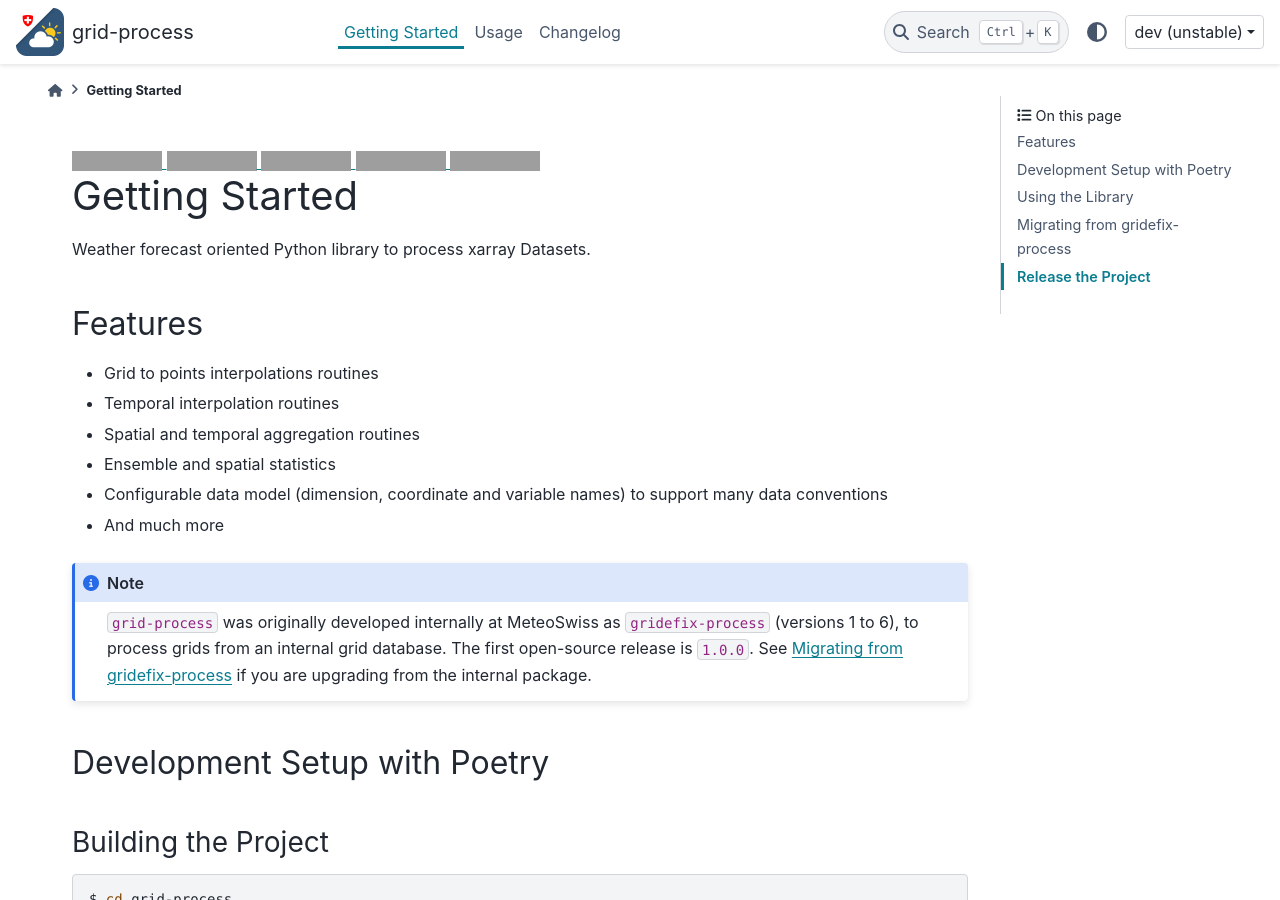
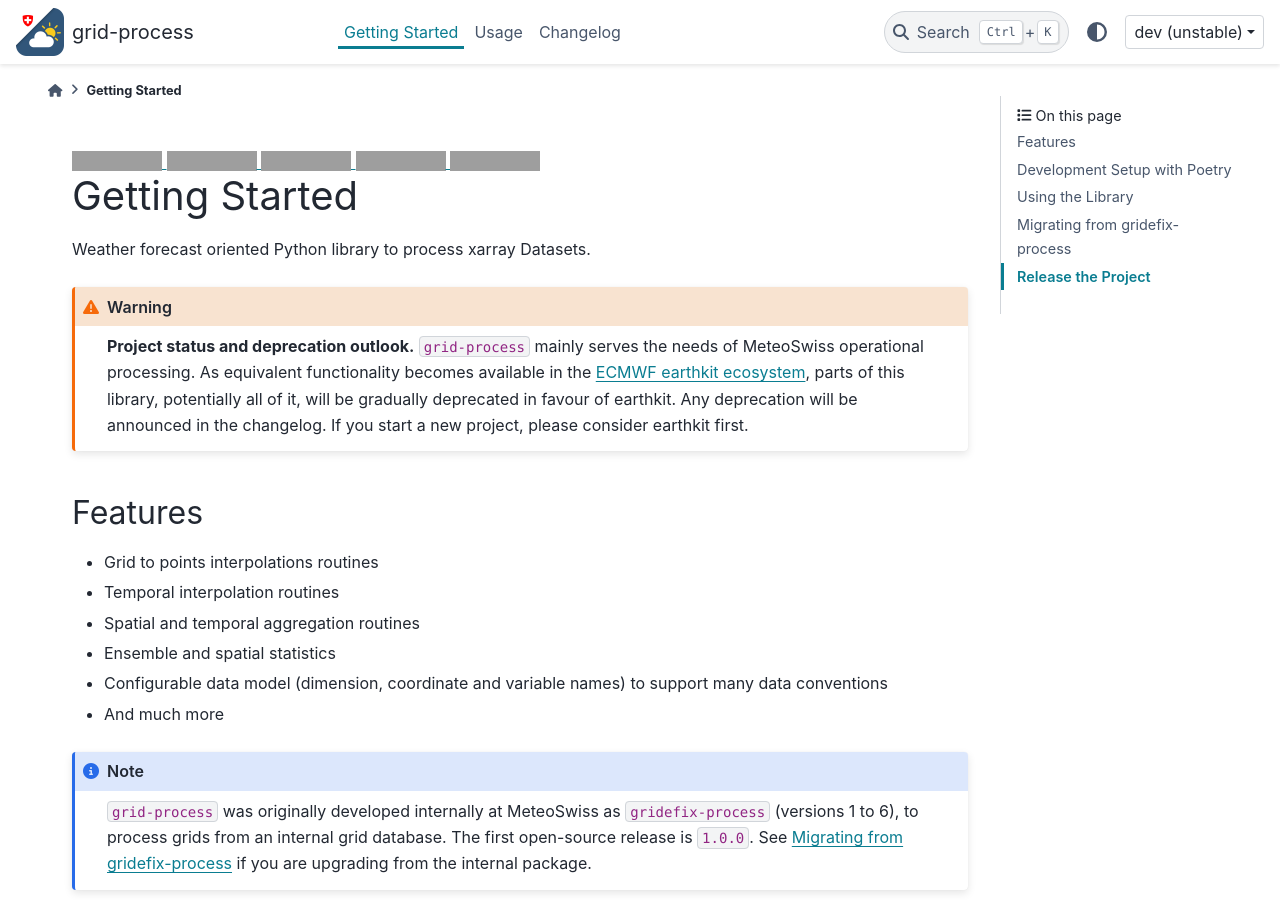
Before and after one commit to MeteoSwiss/grid-process, a Sphinx documentation site: the page built from doc/readme.rst, in a window 1280 px wide and 900 px high, cut to the strip 0-900 px from the top of the window. Built offline with Sphinx 7.4.7 and the PyData theme 0.15.4, drawn with Linux system fonts in a browser that asks for light colours; grey boxes are pictures that could not be loaded.

Commit message:
Add project status disclaimer about the earthkit transition
Co-Authored-By: Claude Sonnet 5.5 <noreply@anthropic.com>

```diff
--- a/README.rst
+++ b/README.rst
@@ -18,6 +18,14 @@ Getting Started
 ===============
 
 Weather forecast oriented Python library to process xarray Datasets.
+
+.. warning::
+
+    **Project status and deprecation outlook.** ``grid-process`` mainly serves the needs of MeteoSwiss operational
+    processing. As equivalent functionality becomes available in the
+    `ECMWF earthkit ecosystem <https://earthkit.ecmwf.int/>`_, parts of this library, potentially all of it, will be
+    gradually deprecated in favour of earthkit. Any deprecation will be announced in the changelog. If you start a new
+    project, please consider earthkit first.
 
 Features
 --------
--- a/doc/index.rst
+++ b/doc/index.rst
@@ -1,5 +1,13 @@
 grid-process Documentation
 ================================================
+
+.. warning::
+
+    **Project status and deprecation outlook.** ``grid-process`` mainly serves the needs of MeteoSwiss operational
+    processing. As equivalent functionality becomes available in the
+    `ECMWF earthkit ecosystem <https://earthkit.ecmwf.int/>`_, parts of this library, potentially all of it, will be
+    gradually deprecated in favour of earthkit. Any deprecation will be announced in the changelog. If you start a new
+    project, please consider earthkit first.
 
 .. toctree::
    :maxdepth: 2
```
Also changed, not shown: CONTRIBUTING.md (+2 -0 lines).
